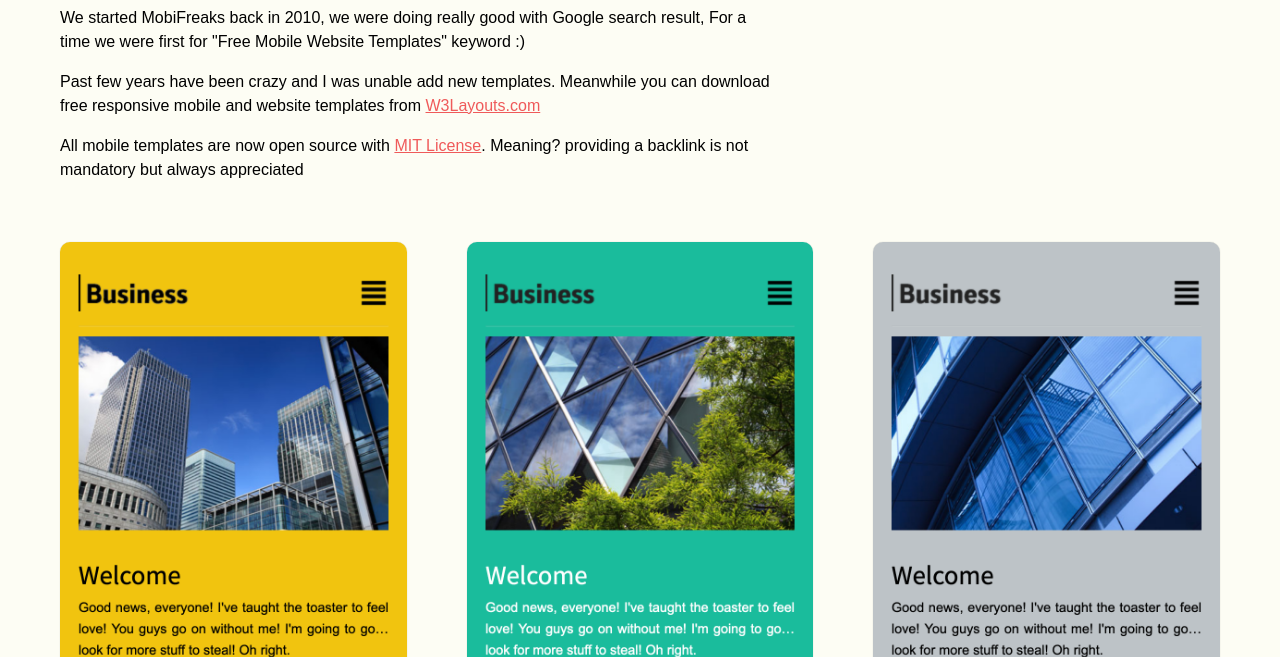
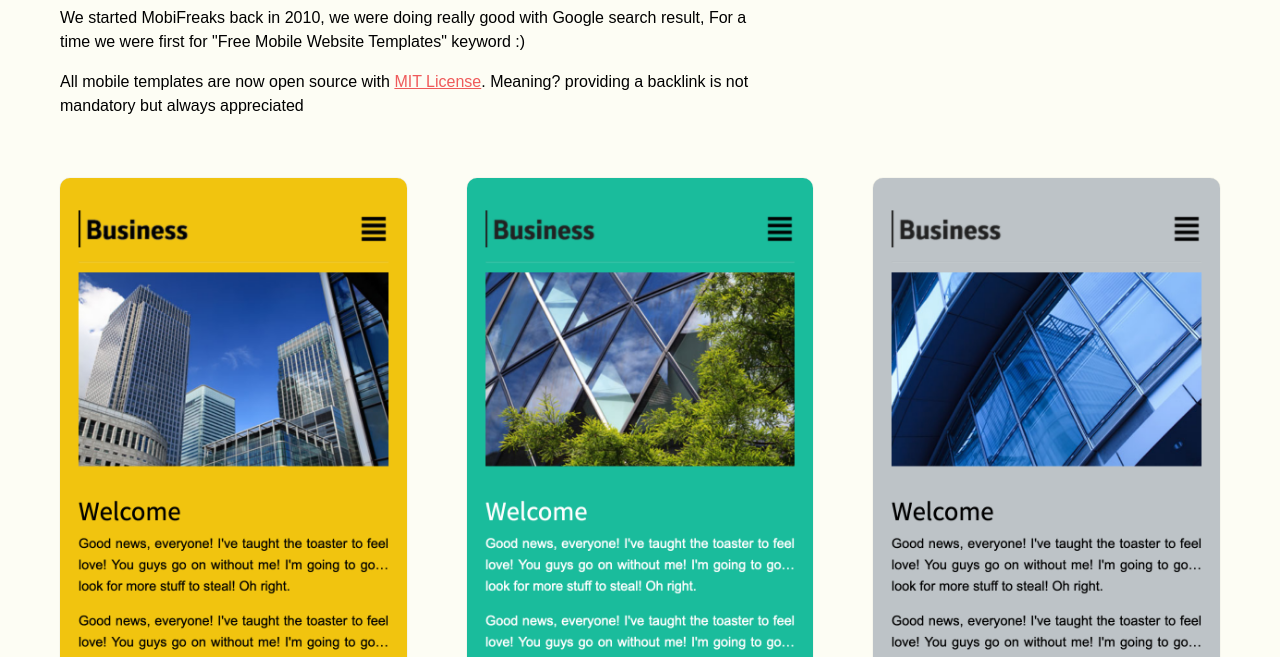
Before and after one commit to munwr/mobifreaks, a website: page src/index.html in a window 1280 px wide. Shown: the part 143-800 px from the top of the page. Drawn offline with nearby package versions, Linux system fonts and the light colour scheme; files that its build step writes are made by us from their sources.

Commit message:
Update index.html

```diff
--- a/src/index.html
+++ b/src/index.html
@@ -24,8 +24,7 @@
       <section class="site-content-header">
         <h1>Free Mobile Website Templates (22)</h1>
         <p>We started MobiFreaks back in 2010, we were doing really good with Google search result, For a time we were first for "Free Mobile Website Templates" keyword :)</p>
-        <p>Past few years have been crazy and  I was unable add new templates. Meanwhile you can download free responsive mobile and website templates from <a href="//w3layouts.com" rel="nofollow">W3Layouts.com</a></p>
-        <p>All mobile templates are now open source with <a href="https://choosealicense.com/licenses/mit/">MIT License</a>. Meaning? providing a backlink is not mandatory but always appreciated</p>
+          <p>All mobile templates are now open source with <a href="https://choosealicense.com/licenses/mit/">MIT License</a>. Meaning? providing a backlink is not mandatory but always appreciated</p>
       </section>
       <div class="templates">
         <article class="template">
```
